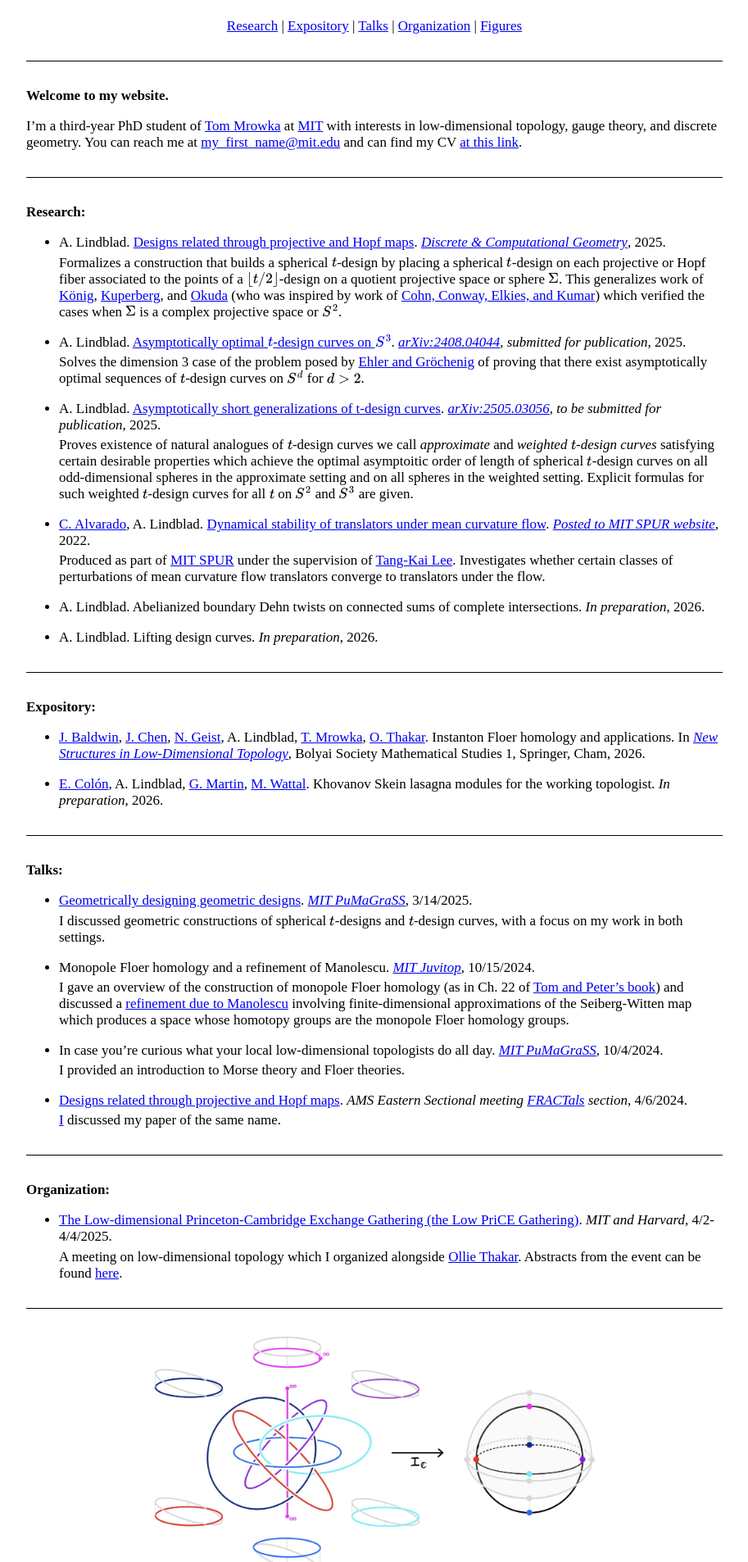
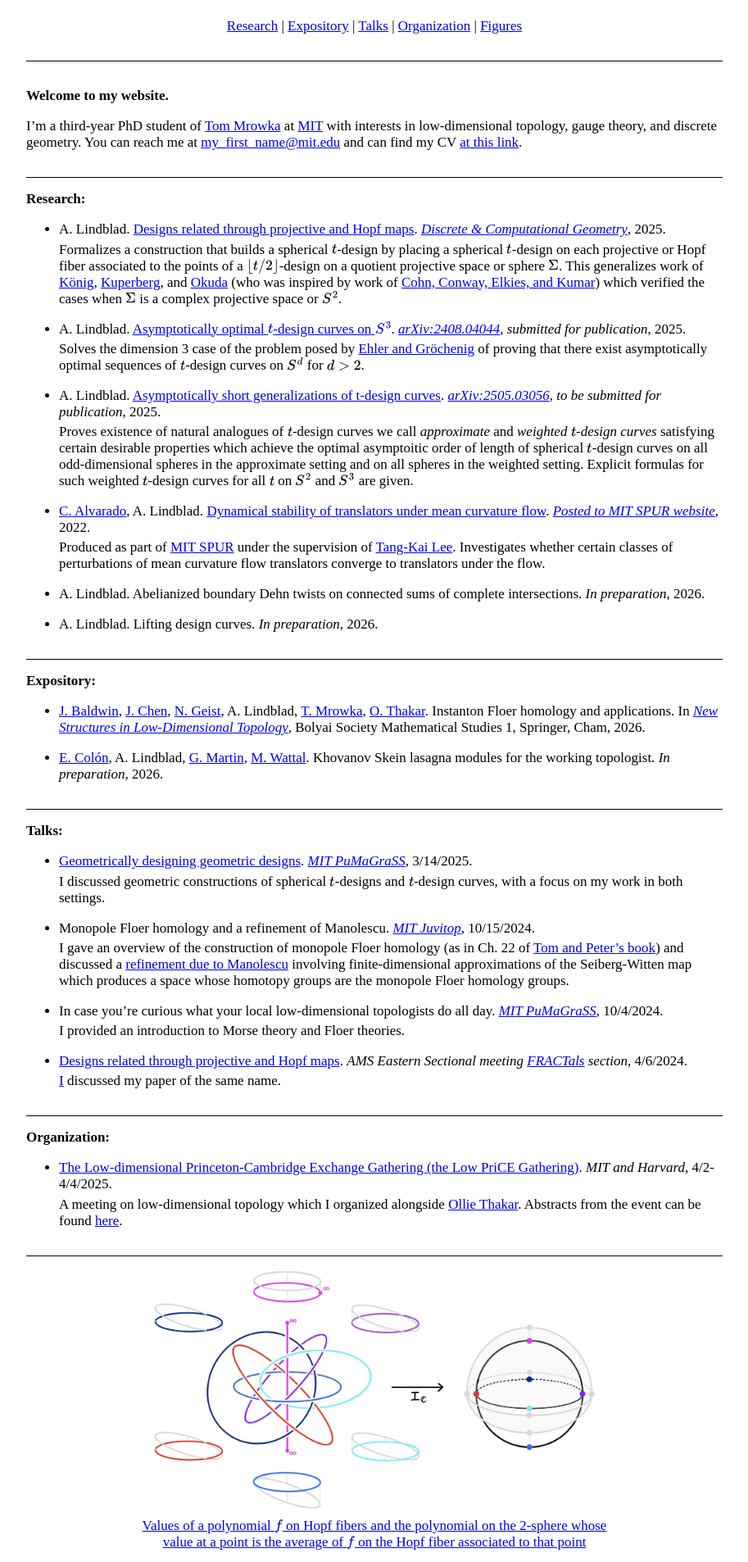
Before and after one commit to AyodejiLindblad/AyodejiLindblad.github.io, a Jekyll site: the page built from index.md, in a window 1280 px wide. Shown: the part 359-2265 px from the top of the page at 82% size, without its empty margins (183-1096 px from the left). Built offline with Jekyll 4.4.1, drawn with Linux system fonts in a browser that asks for light colours; some web fonts are replaced.

Commit message:
Maybe this works

```diff
--- a/resources/style/main.css
+++ b/resources/style/main.css
@@ -91,7 +91,7 @@ html, body {
   height: 0;
   /* This creates the “blank line above” while keeping layout unchanged */
   padding-top: 0rem;
-  margin-top: 0rem;
+  margin-top: -1rem;
   /* invisible and non-interactive */
   visibility: hidden;
   pointer-events: none;
```
